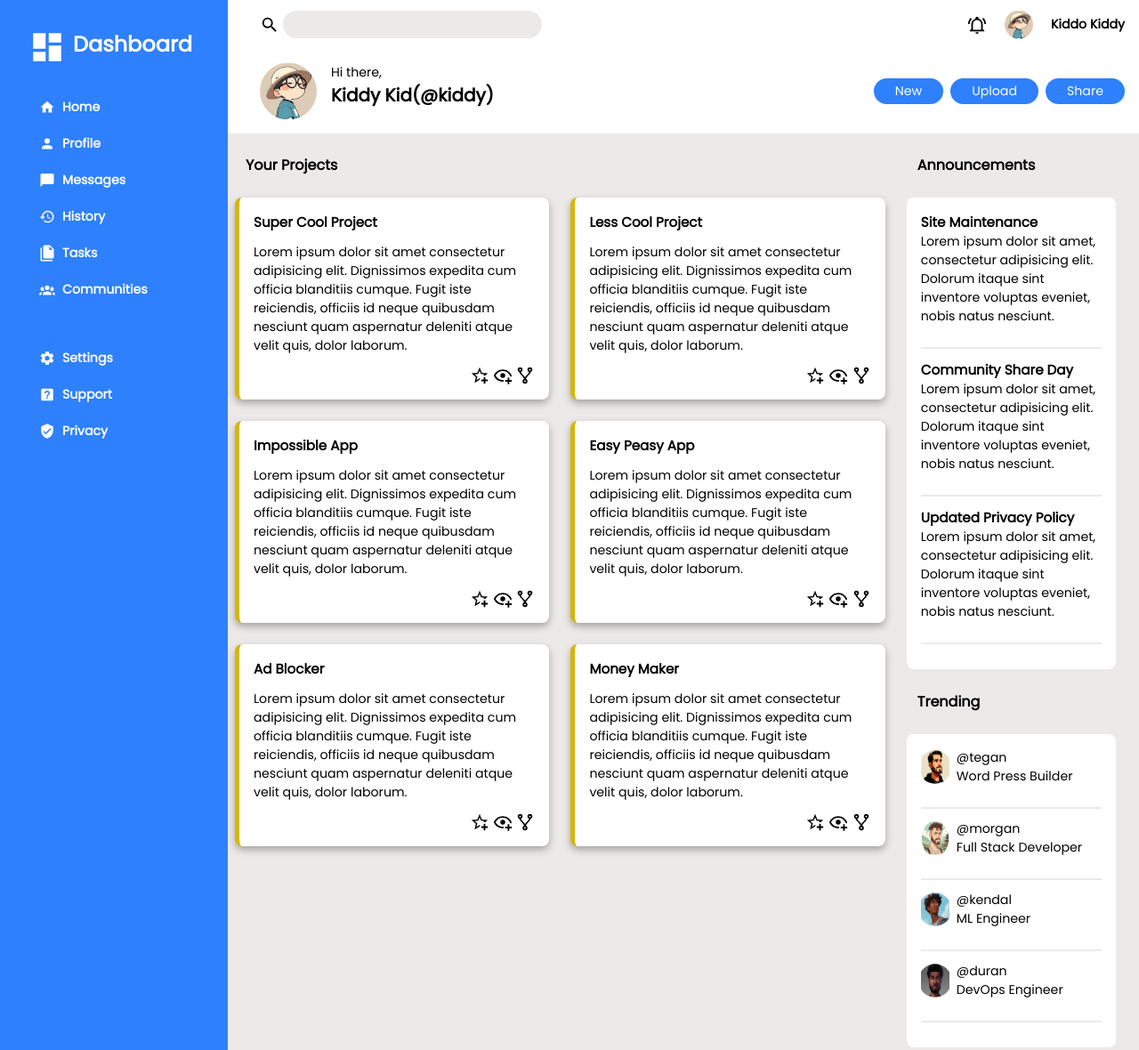
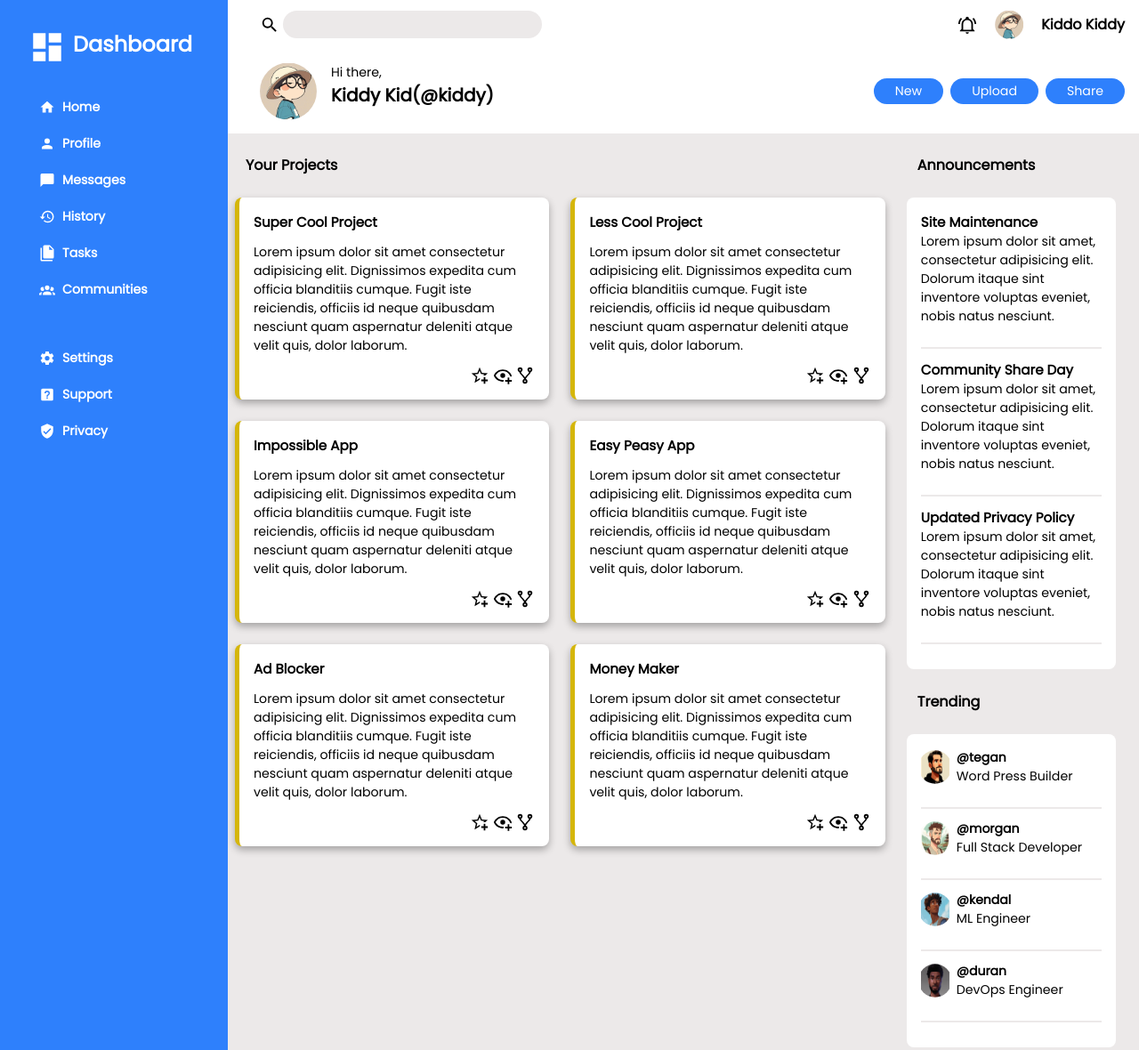
Before and after one commit to etcoder-642/adminDashboard, a plain HTML site: page index.html in a window 1280 px wide. Shown: the top 1180 px of the page at 89% size. Drawn offline with Linux system fonts and the light colour scheme.

Commit message:
FINISHED!!!

```diff
--- a/style.css
+++ b/style.css
@@ -46,6 +46,11 @@
     justify-content: end;
     align-items: center;
     gap: 20px;
+}
+
+.profile > strong {
+    text-decoration: none;
+    font-size: 16px;
 }
 
 img {
@@ -236,8 +241,8 @@ input:focus {
 .profile-box > img {
     width: 48px;
 }
-/*
-.profile-box > div > div{
-    display: flex;
-    flex-direction: column;
-} */
+
+.profile-names {
+    font-size: 14px;
+    font-weight: 600;
+}
```
